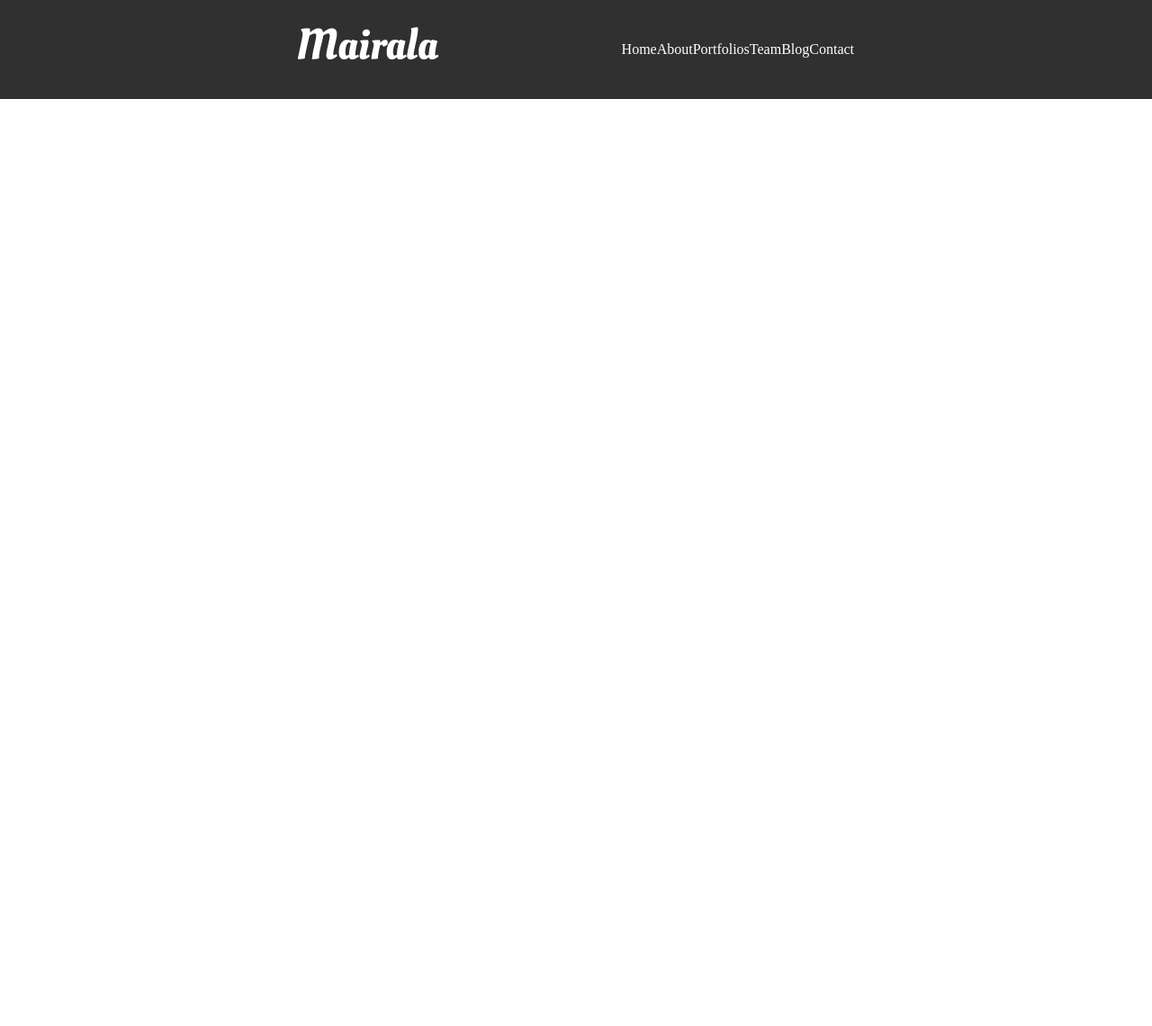
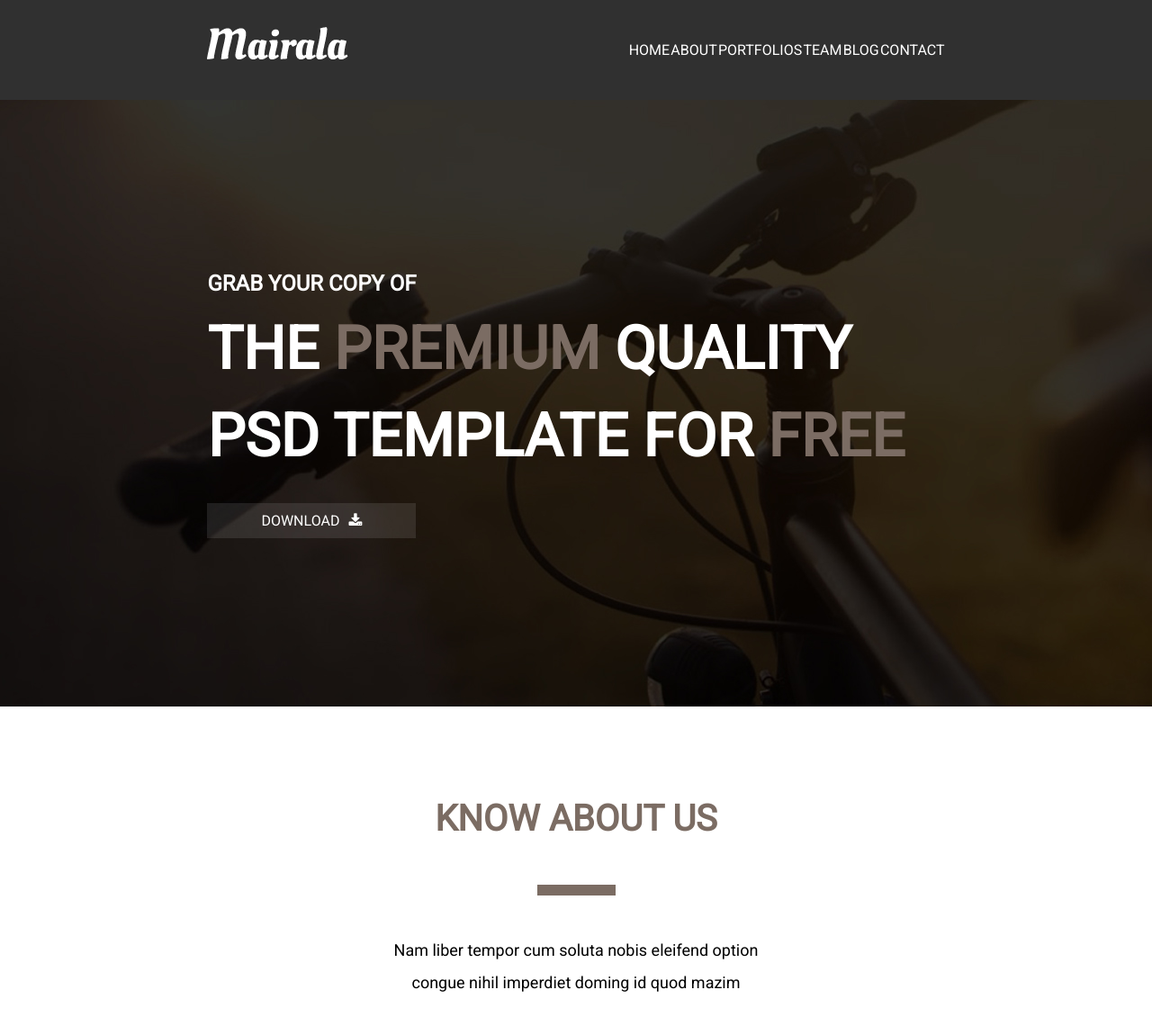
Before and after one commit to yaiestura/mairala_web, a plain HTML site: page index.html in a window 1280 px wide. Shown: the whole page at 90% size. Before the commit the page ends 800 px from the top, so only its background shows below. Drawn offline with Linux system fonts and the light colour scheme.

Commit message:
two new sections

```diff
--- a/css/style.css
+++ b/css/style.css
@@ -1,28 +1,120 @@
 body {
     margin: 0%;
+    font-family: 'Roboto', sans-serif;
 }
+
 header {
     background-color: #303030;
+    padding: 30px 0;
 }
 
-.nav-wrapper {
-    width: 61%;
+.header-wrapper {
+    width: 64%;
     margin: 0 auto;
-    padding: 30px 0 30px 0;
+    padding: 0 30px 0 30px;
     display: flex;
-    justify-content: space-around;
+    flex-wrap: wrap;
 }
 
-.main-menu li{
+li {
     list-style: none;
+    display: flex;
+}
+
+nav {
+    flex: 6;
+    justify-content: flex-end;
+}
+
+.logo {
+    flex: 1;
+}
+
+nav ul{
+    display: flex;
 }
 
 .main-menu a {
     text-decoration: none;
+    text-transform: uppercase;
     color: #fff;
+    font-size: 16px;
 }
 
 .main-menu {
     display: flex;
-    justify-content: space-evenly;
+    justify-content: space-between;
+    padding-left: 47%;
+    padding-right: 0%;
 }
+
+/* Content Styles */
+
+/* Main Slide Style*/
+
+.main-slide {
+    background: url(/media/bg.jpg) no-repeat;
+    text-transform: uppercase;
+    color: #fff;
+}
+
+.main_slide-wrapper {
+    width: 64%;
+    margin: 0 auto;
+    padding: 190px 0 184px 0;
+}
+
+.main-slide h4 {
+    margin-top: 0;
+    margin-bottom: 20px;
+    font-size: 24px;
+}
+
+.main-slide h1 {
+    font-size: 66px;
+}
+
+.main-slide h1:first-child {
+    margin-top: 0;
+    margin-bottom: 20px;
+}
+
+.main-slide p {
+    display: inline-block;
+    font-size: 16px;
+    padding: 10px 60px;
+    background-color: rgba(255, 255, 255, 0.1);
+}
+
+.main-slide i {
+    margin-left: 10px;
+}
+
+.main-slide span {
+    color: #7b6c63;
+}
+
+.about_us {
+    margin: 0 auto;
+    text-align: center;
+}
+
+.about_us h1 {
+    text-transform: uppercase;
+    font-size: 40px;
+    color: #7b6c63;
+    margin: 88px 0 50px 0;
+}
+
+.about_us p {
+    font-size: 18px;
+    line-height: 2em;
+    margin: 43px 0 88px 0;
+}
+
+.separator {
+    width: 75px;
+    margin: 0 auto;
+    border: solid 6px #7b6c63;
+
+}
--- a/index.html
+++ b/index.html
@@ -5,15 +5,17 @@
     <meta name="viewport" content="width=device-width, initial-scale=1.0">
     <title>Mairala</title>
     <link rel="stylesheet" href="css/style.css">
+    <link rel="stylesheet" href="https://cdnjs.cloudflare.com/ajax/libs/font-awesome/4.7.0/css/font-awesome.min.css">
+    <link href="https://fonts.googleapis.com/css?family=Roboto&display=swap" rel="stylesheet">
+
 </head>
 <body>
     <header>
-        <div class="nav-wrapper">
+        <div class="header-wrapper">
             <div class="logo">
-                <a href="index.html">
                 <img class="logo"src="media/logo.png" alt="logo">
-                </a>
             </div>
+            <nav>
                 <ul class="main-menu">
                     <li><a href="">Home</a></li>
                     <li><a href="">About</a></li>
@@ -22,13 +24,23 @@
                     <li><a href="">Blog</a></li>
                     <li><a href="">Contact</a></li>
                 </ul>
-
             </nav>
-        </div>
-        <div class=""
     </header>
     <main>
-
+        <section class="main-slide">
+            <div class="main_slide-wrapper">
+                <div><h4>Grab your copy of</h4></div>
+                <div><h1>The <span>premium</span> quality</h1></div>
+                <div><h1>Psd template for <span>free</span></h1></div>
+                <p>Download<i class="fa fa-download"></i></p>
+            </div>
+        </section>
+        <section class="about_us">
+            <div><h1>Know about us</h1></div>
+            <div class="separator"></div>
+            <div><p>Nam liber tempor cum soluta nobis eleifend option<br>
+                    congue nihil imperdiet doming id quod mazim</p></div>
+        </section>
     </main>
 
     <footer>
```
Also changed, not shown: media/bg.jpg (added), media/bg.png (added). Lines whose indentation alone changed are shown as unchanged.
